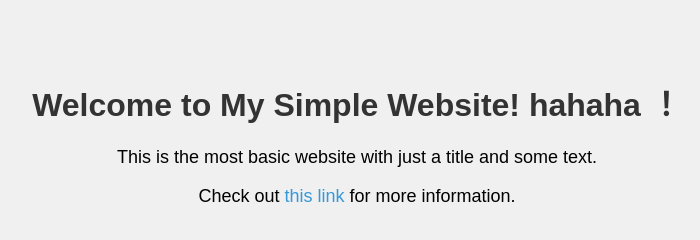
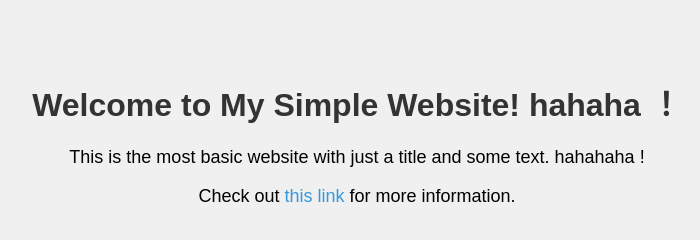
Before and after one commit to lllllyn/lllllyn.github.io, a plain HTML site: page index.html in a window 1280 px wide. Shown: the whole page, without its empty margins (283-983 px from the left). Drawn offline with Linux system fonts and the light colour scheme.

Commit message:
Update index.html

```diff
--- a/index.html
+++ b/index.html
@@ -25,7 +25,7 @@
 </head>
 <body>
     <h1>Welcome to My Simple Website! hahaha ！</h1>
-    <p>This is the most basic website with just a title and some text.</p>
+    <p>This is the most basic website with just a title and some text. hahahaha !</p>
     <p>Check out <a href="https://www.example.com" target="_blank">this link</a> for more information.</p>
 </body>
 </html>
```
